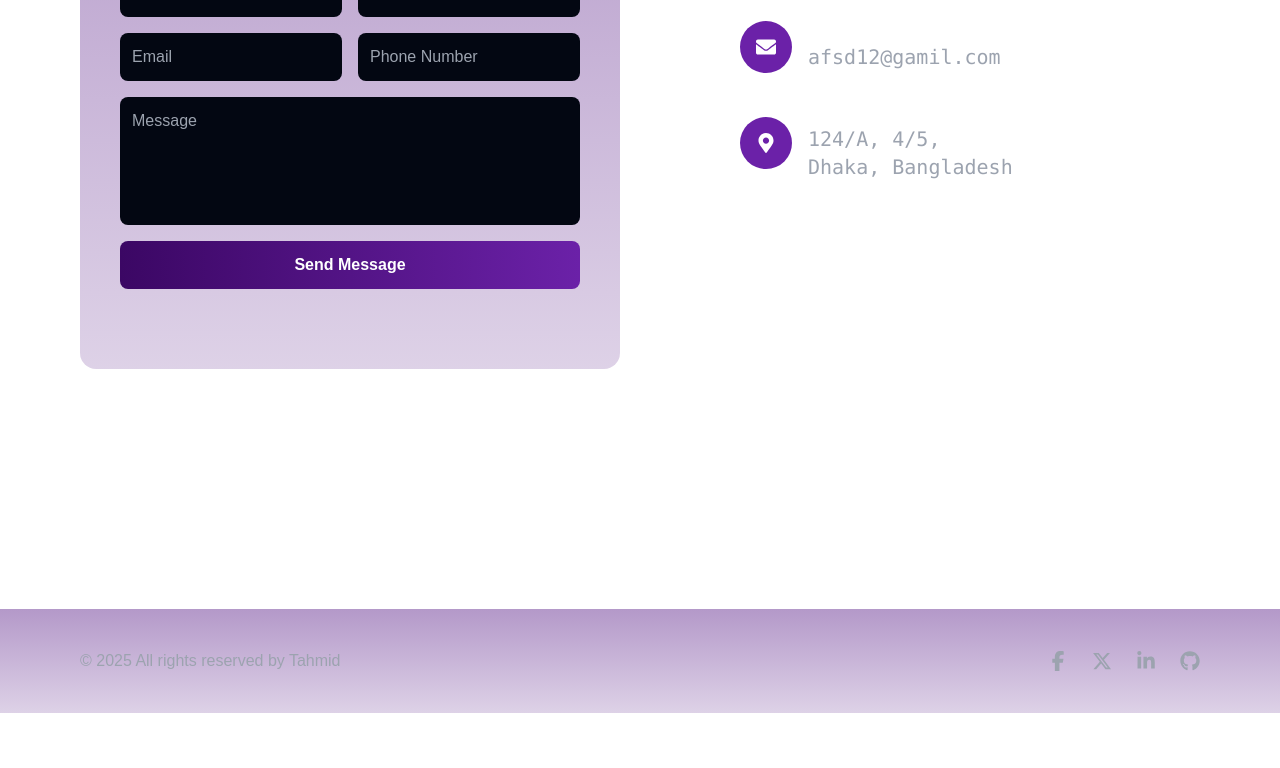
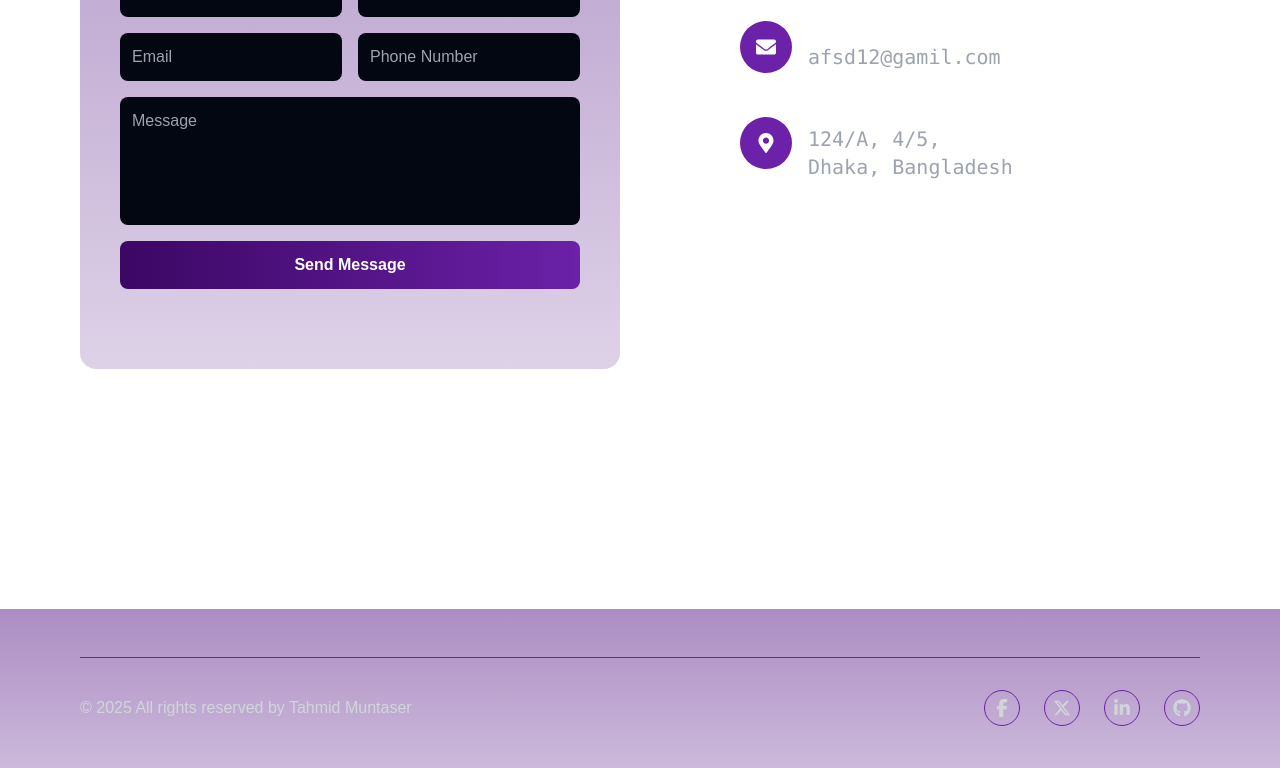
Before and after one commit to TahmidMuntaser/Personal_Portfolio_Web, a Next.js app in the folder myproject/: page /sample in a window 1280 px wide. Shown: the part 1928-2696 px from the top of the page. Before the commit the page ends 2641 px from the top, so only its background shows below. Built offline with nearby package versions, Linux system fonts and the light colour scheme.

Commit message:
Footer design changed

```diff
--- a/myproject/src/app/sample/components/ui/Footer.jsx
+++ b/myproject/src/app/sample/components/ui/Footer.jsx
@@ -2,16 +2,39 @@ import React from "react";
 import { FaFacebookF, FaXTwitter, FaLinkedinIn, FaGithub } from 'react-icons/fa6';
 
 const Footer = () => {
-    return(
-        <footer className="bg-gradient-to-b from-purple-900/45 to-purple-900/20 text-gray-400 py-10 px-4 md:px-20 mt-20">
-            <div className="flex flex-col md:flex-row justify-between items-center gap-6">
-                <p>© {new Date().getFullYear()} All rights reserved by Tahmid</p>
-
-                <div className="flex gap-6">
-                    <a href="#" ><FaFacebookF size={20} /></a>
-                    <a href="#"> <FaXTwitter size={20} /> </a>
-                    <a href="#"><FaLinkedinIn size={20} /></a>
-                    <a href="#"><FaGithub size={20} /></a>
+    return (
+        <footer className="bg-gradient-to-b from-purple-900/50 to-purple-900/30 text-gray-300 py-12 px-6 md:px-20 mt-20">
+            <div className="border-t border-purple-800 pt-8">
+                <div className="flex flex-col md:flex-row justify-between items-center gap-6">
+                    <p className="text-sm md:text-base">
+                        © {new Date().getFullYear()} All rights reserved by Tahmid Muntaser
+                    </p>
+                    <div className="flex gap-6">
+                        <a
+                            href="#"
+                            className="p-2 border border-purple-800 rounded-full hover:bg-purple-800 transition-colors"
+                        >
+                            <FaFacebookF size={18} />
+                        </a>
+                        <a
+                            href="#"
+                            className="p-2 border border-purple-800 rounded-full hover:bg-purple-800 transition-colors"
+                        >
+                            <FaXTwitter size={18} />
+                        </a>
+                        <a
+                            href="#"
+                            className="p-2 border border-purple-800 rounded-full hover:bg-purple-800 transition-colors"
+                        >
+                            <FaLinkedinIn size={18} />
+                        </a>
+                        <a
+                            href="#"
+                            className="p-2 border border-purple-800 rounded-full hover:bg-purple-800 transition-colors"
+                        >
+                            <FaGithub size={18} />
+                        </a>
+                    </div>
                 </div>
             </div>
         </footer>
```
